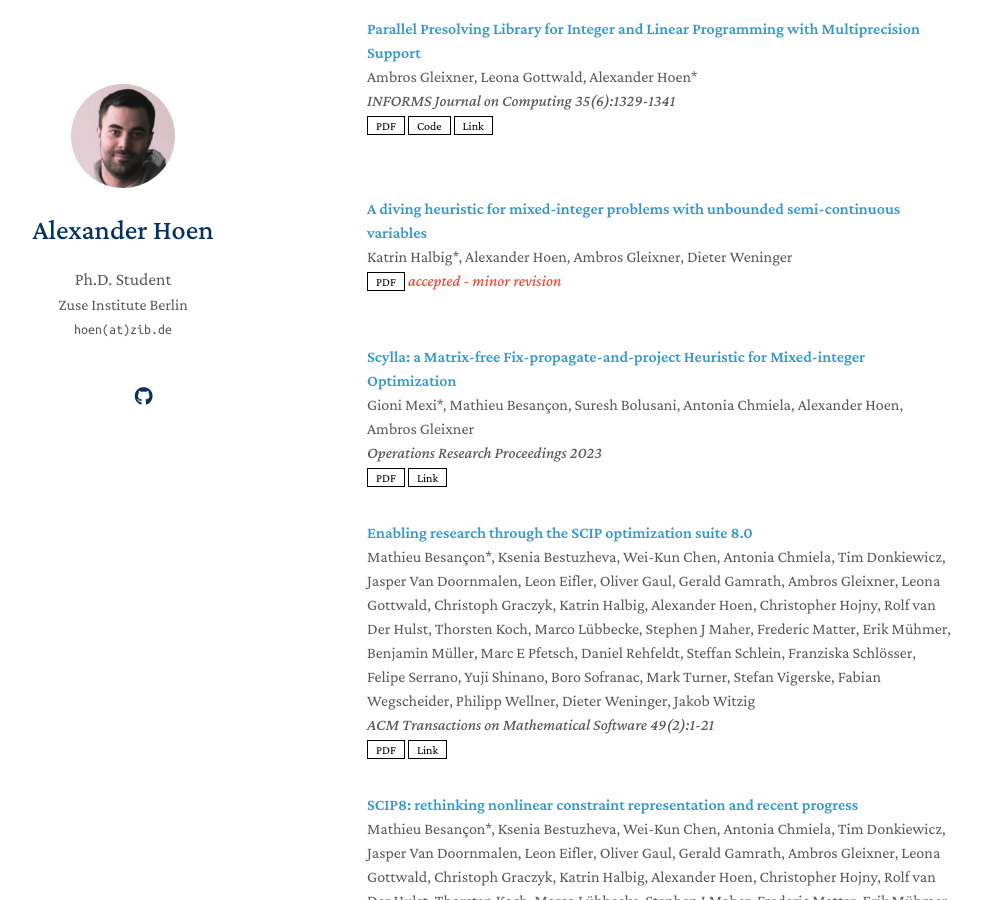
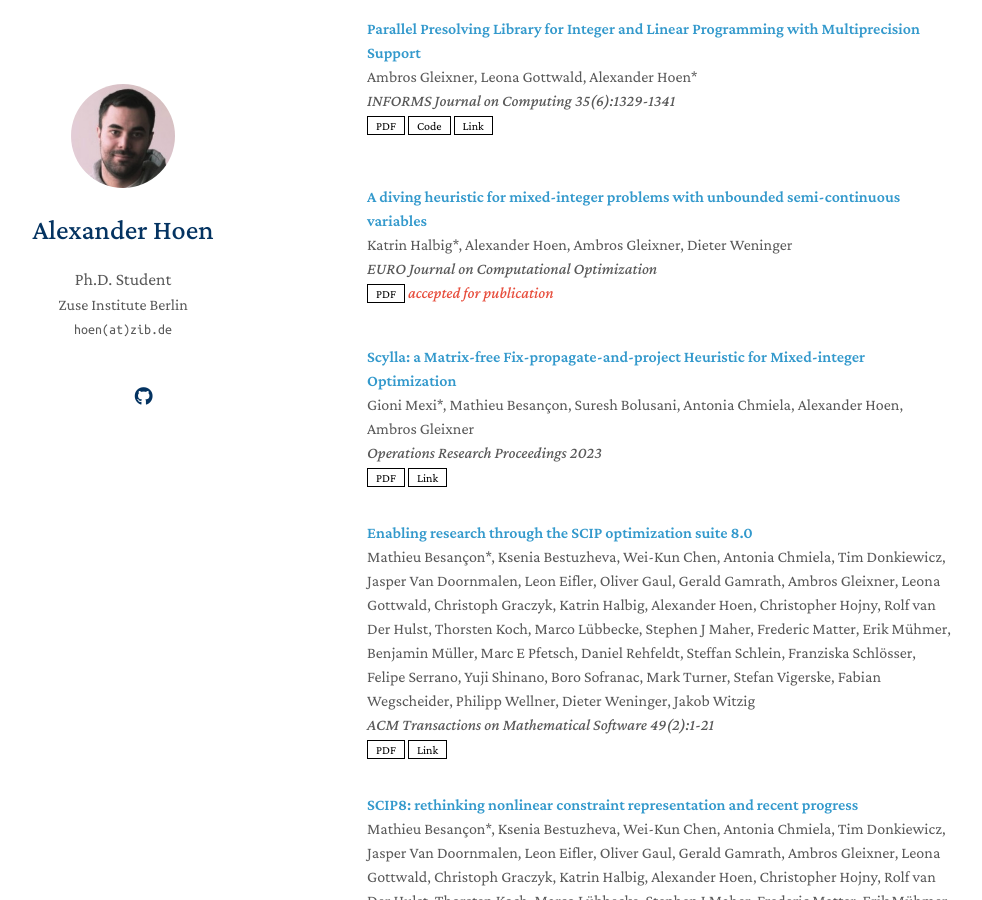
Before and after one commit to alexhoen/alexhoen.github.io, a Jekyll site: the page built from index.md, in a window 1280 px wide and 900 px high, scrolled down 835 px. Shown: the whole window, without its empty margins (153-1135 px from the left). Built offline with Jekyll 4.4.1, drawn with Linux system fonts in a browser that asks for light colours; nearby versions of some CDN libraries; a style sheet for code colours, icons or effects is not loaded; our own code applies the rules of GitHub Pages for plain Markdown files.

Commit message:
Update publications.yml

```diff
--- a/_data/publications.yml
+++ b/_data/publications.yml
@@ -41,12 +41,12 @@ main:
 
    - title: "A diving heuristic for mixed-integer problems with unbounded semi-continuous variables"
      authors: Katrin Halbig*, Alexander Hoen, Ambros Gleixner, Dieter Weninger
-     conference:
+     conference: EURO Journal on Computational Optimization
      pdf: https://arxiv.org/abs/2503.19411
      page:
      bibtex:
      code:
-     notes: accepted - minor revision
+     notes: accepted for publication
 
    - title: "Scylla: a Matrix-free Fix-propagate-and-project Heuristic for Mixed-integer Optimization"
      authors: Gioni Mexi*, Mathieu Besançon, Suresh Bolusani, Antonia Chmiela, Alexander Hoen, Ambros Gleixner
```
